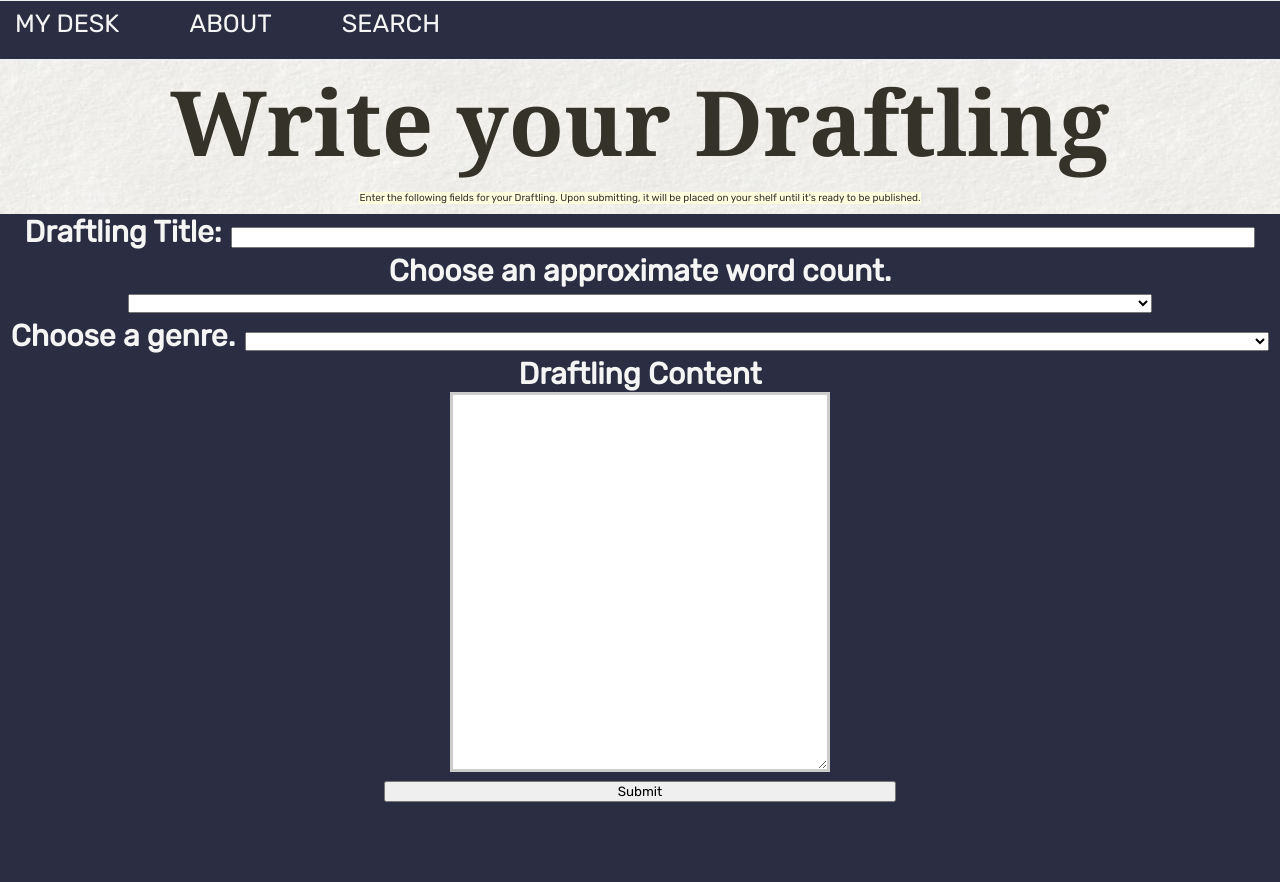
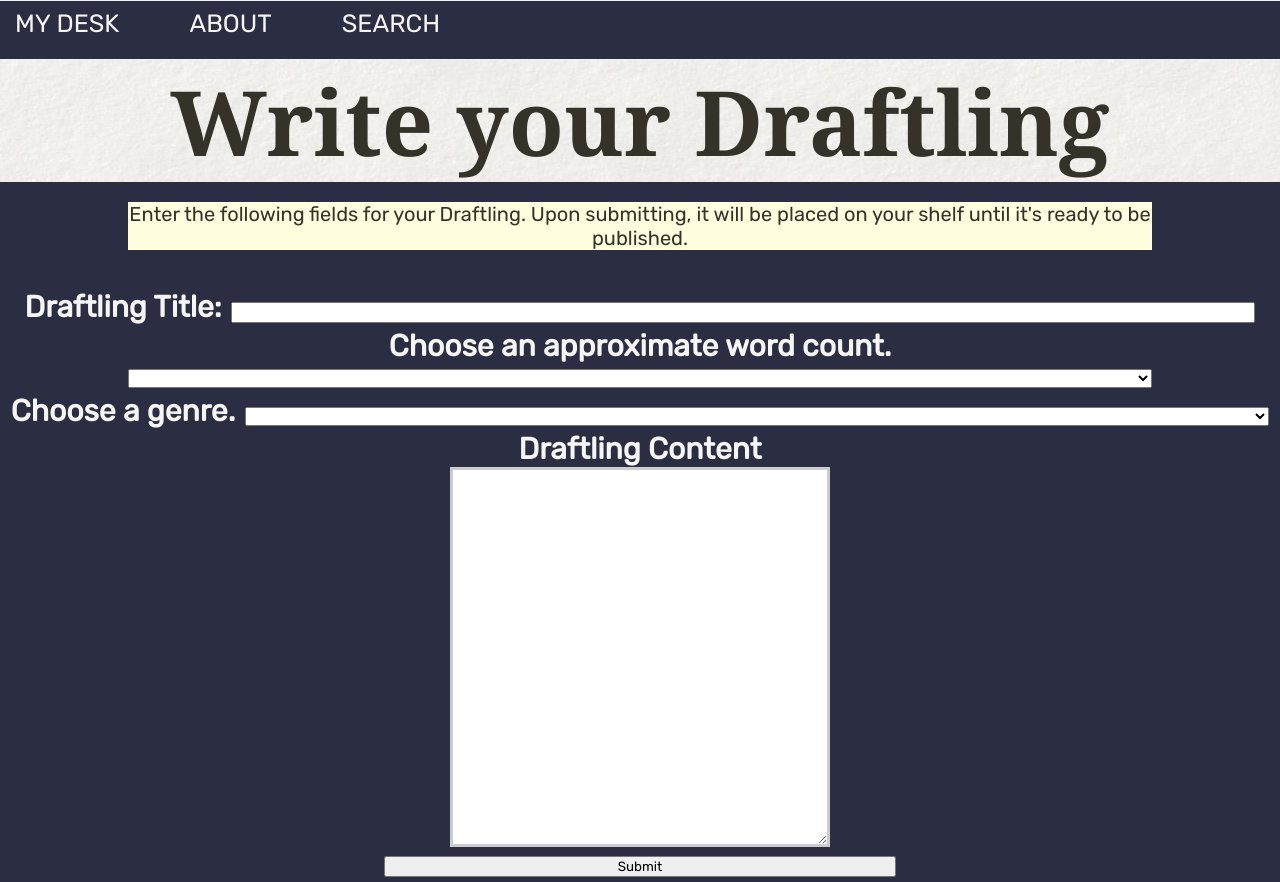
Before and after one commit to amrvitale/draftling-capstone, a React (Create React App) app: page /postdraftling in a window 1280 px wide. Before the commit the page ends 807 px from the top, so only its background shows below. Built offline with nearby package versions, Linux system fonts and the light colour scheme; no server answers.

Commit message:
tagline and instructions updates

```diff
--- a/src/App.css
+++ b/src/App.css
@@ -68,7 +68,7 @@ h1, h2 {
   }
 
   .tagline, .instructions {
-    font-size: 10px;
+    font-size: 20px;
   }
   .submitBtn {
     width: 40%;
--- a/src/edit/Edit.js
+++ b/src/edit/Edit.js
@@ -93,9 +93,9 @@ class Edit extends React.Component {
             <div className="editPage">
                 <div className="editHero">
                      <h1 className="editHeader">Edit Your Draftling</h1>
-                     <p className="instructions">Edit any fields for your Draftling. <br/>Upon submitting, it will be placed on your shelf until it's ready to be published.</p>
+                </div>
+                <p className="instructions">Edit any fields for your Draftling. <br/>Upon submitting, it will be placed on your shelf until it's ready to be published.</p>
 
-                     </div>
                      <br />
                      <br />
 
--- a/src/postDraftling/PostDraftling.css
+++ b/src/postDraftling/PostDraftling.css
@@ -5,9 +5,7 @@ select, input, label {
     margin: 1%;
 }
 
-input, select {
-    width: 100px;
-}
+
 
 .postDraftlingHero{
     background-image: url(post.jpg);
--- a/src/postDraftling/PostDraftling.js
+++ b/src/postDraftling/PostDraftling.js
@@ -75,9 +75,11 @@ class PostDraftling extends React.Component {
             <div className="postDraftlingPage">
                 <div className="postDraftlingHero">
                 <h1 className="postHeader">Write your Draftling</h1>
-                    <p className="instructions">Enter the following fields for your Draftling. Upon submitting, it will be placed on your shelf until it's ready to be published.</p>
                 </div>
 
+                <p className="instructions">Enter the following fields for your Draftling. Upon submitting, it will be placed on your shelf until it's ready to be published.</p>
+                <br />
+                <br />
                 <form onSubmit={this.handleSubmit}>
                     <label className="postLabel" htmlFor="title">Draftling Title:</label>
                     <input type="text" name="title" id="title" style={styleTitle} onChange={this.handleChange} required></input>
```
